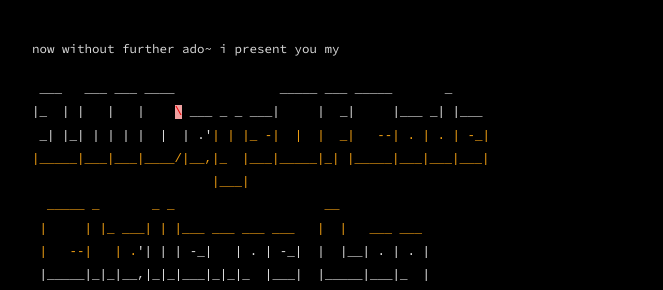
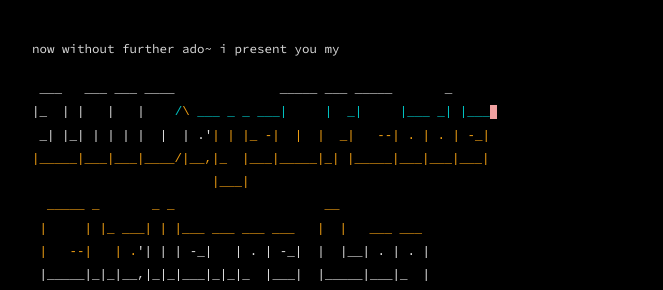
Before and after one commit to prototowb/prototowb.github.io, a Jekyll site: the page built from index.md, in a window 1280 px wide. Shown: the part 224-514 px from the top of the page, without its empty margins (308-971 px from the left). Built offline with Jekyll 4.4.1, drawn with Linux system fonts in a browser that asks for light colours.

````diff
--- a/index.md
+++ b/index.md
@@ -12,7 +12,7 @@ now without further ado~ i present you my
 <br>
  ```javascript
  ___   ___ ___ ____              _____ ___ _____       _
-|_  | |   |   |    \ ___ _ _ ___|     |  _|     |___ _| |___
+|_  | |   |   |    /\ ___ _ _ ___|     |  _|     |___ _| |___
  _| |_| | | | |  |  | .'| | |_ -|  |  |  _|   --| . | . | -_|
 |_____|___|___|____/|__,|_  |___|_____|_| |_____|___|___|___|
                         |___|
````
